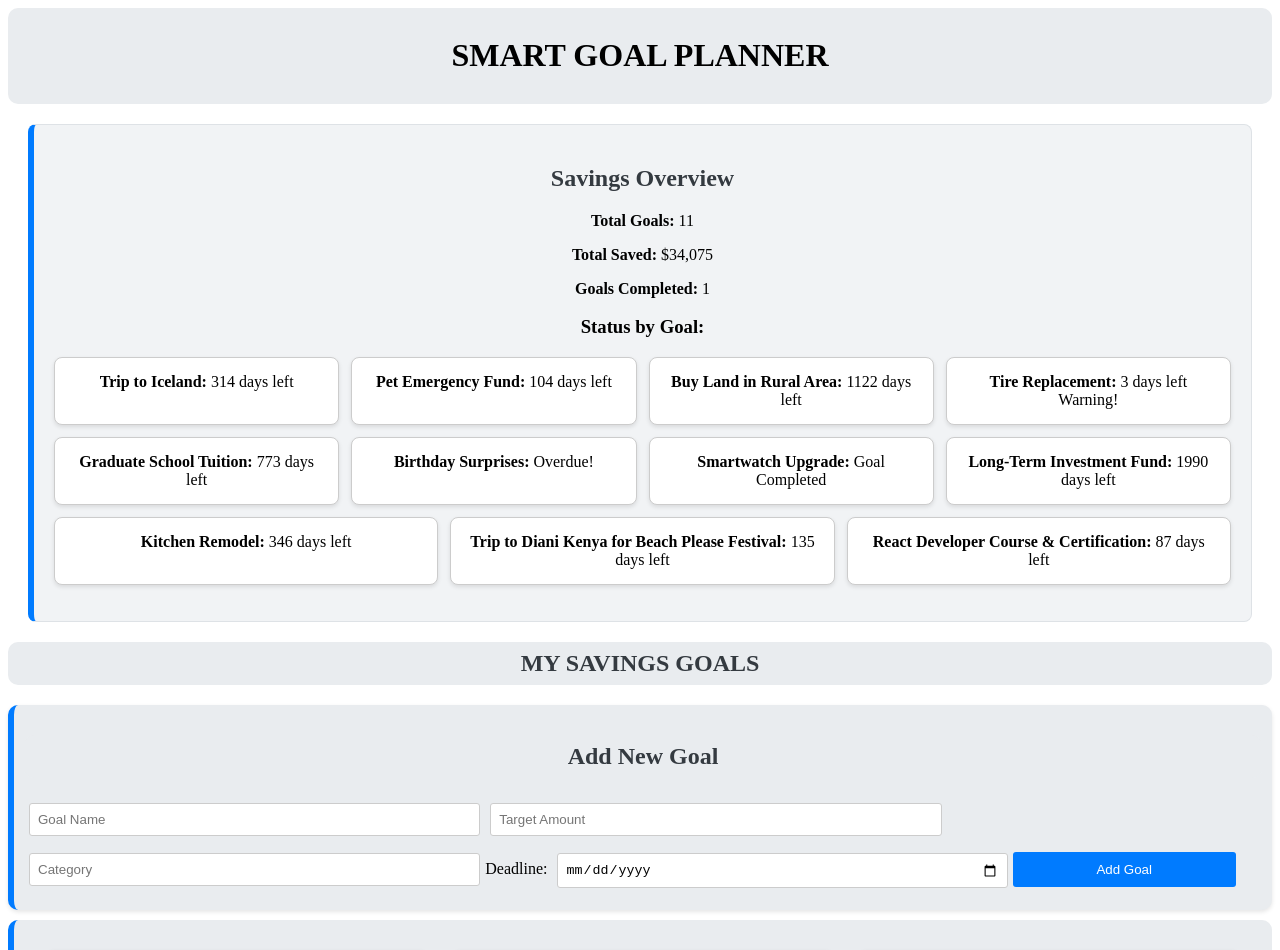
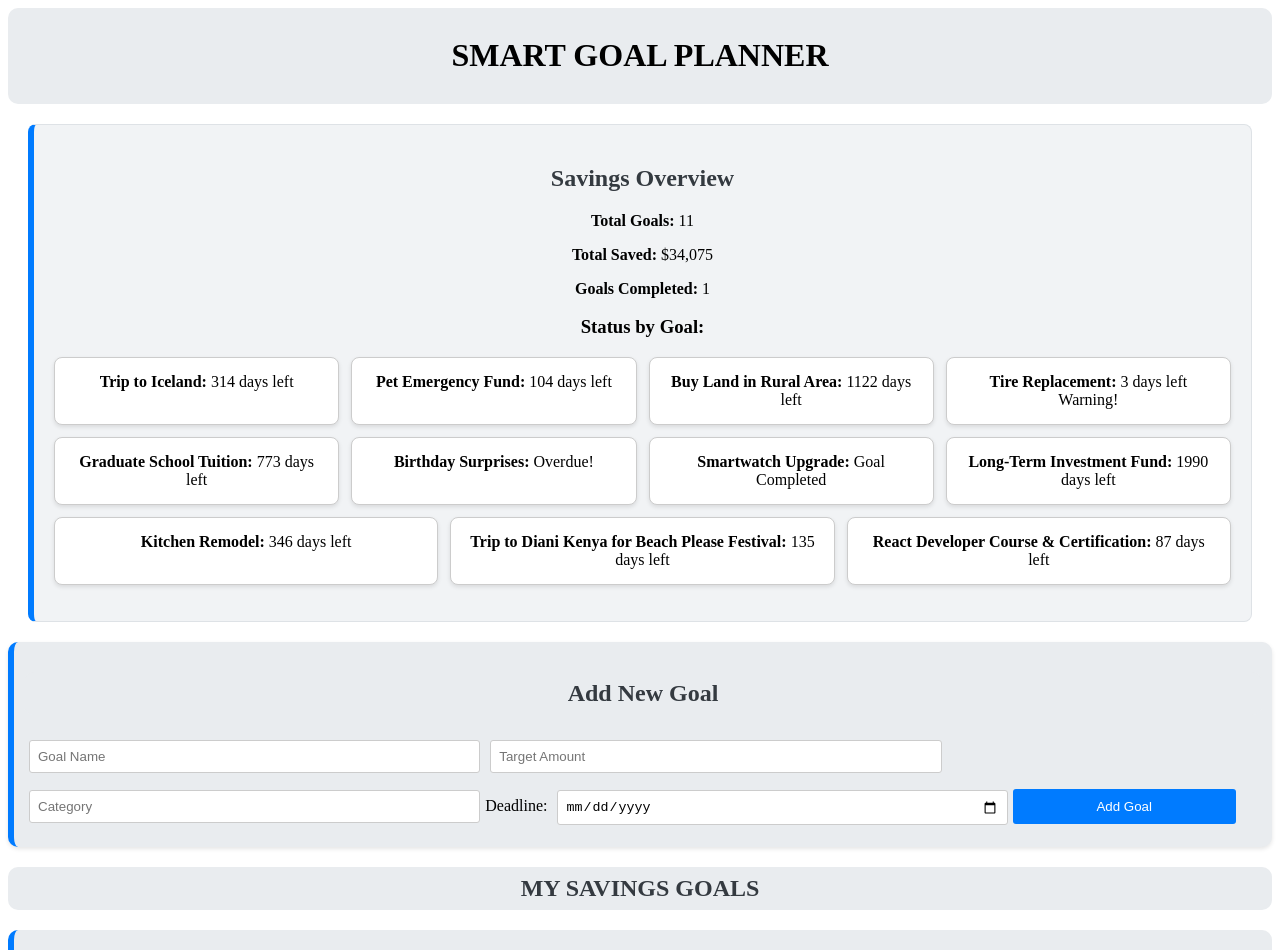
Before and after one commit to CynthiaMugo/Smart-goal-planner, a React (Vite) app: page / in a window 1280 px wide. Shown: the top 950 px of the page. Built offline with nearby package versions, Linux system fonts and the light colour scheme; data requests are answered from the project's data file.

Commit message:
Move heading below GoalForm in GoalList component

```diff
--- a/src/Components/GoalList.jsx
+++ b/src/Components/GoalList.jsx
@@ -25,8 +25,8 @@ function GoalList() {
 
     return (
         <div className="goal-list-container">
-            <h2>MY SAVINGS GOALS</h2>
             <GoalForm onAddGoal={(newGoal) => setGoals([...goals, newGoal])} />
+                <h2>MY SAVINGS GOALS</h2>
             <div className="goal-list">
                 {goals.map((goal) => (
                     <GoalCard key={goal.id} goal={goal} onDeposit={handleDeposit} onDelete={(id) => {
```
